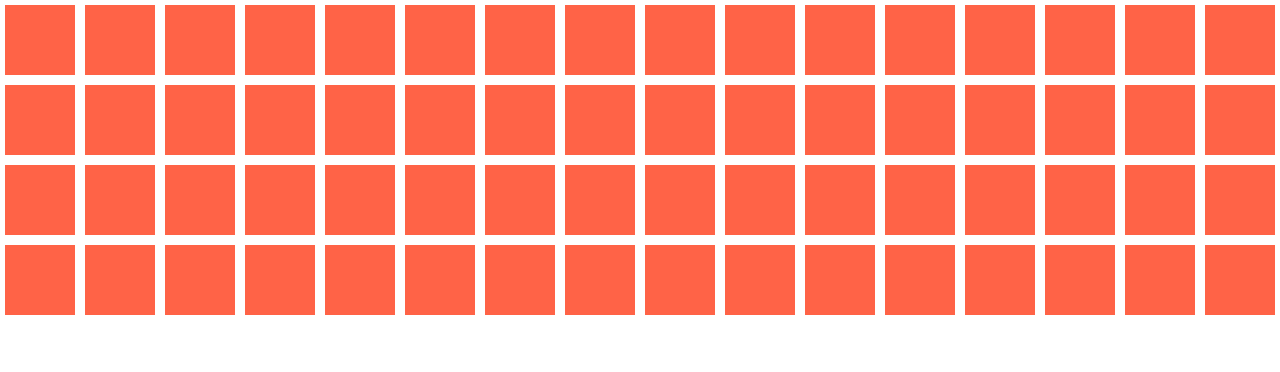
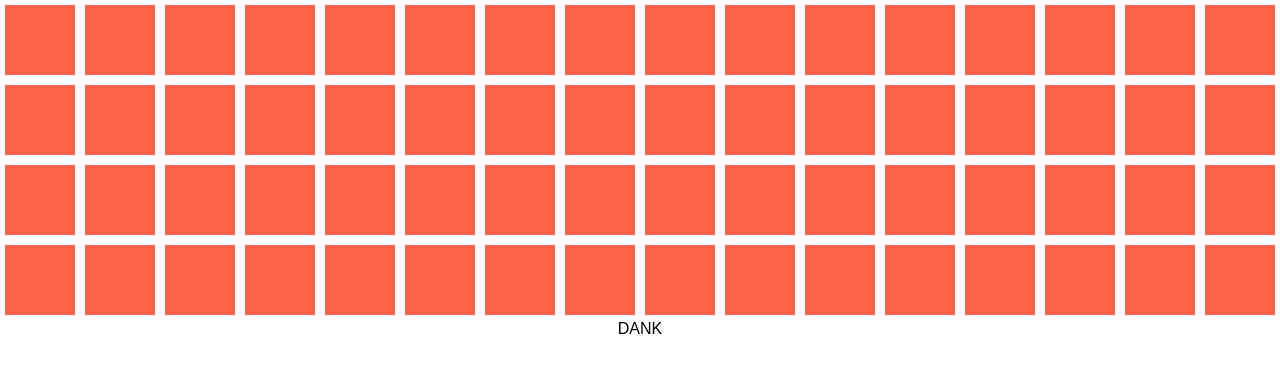
Before and after one commit to hvdson/tone-js-sandbox, a React (Create React App) app: page / in a window 1280 px wide. Shown: the top 372 px of the page. Built offline with nearby package versions, Linux system fonts and the light colour scheme.

Commit message:
setting up to handle state for transport grid - this.state in grid component has an array

```diff
--- a/src/App.css
+++ b/src/App.css
@@ -1,6 +1,11 @@
 .App {
   flex: 1;
   text-align: center;
+}
+
+.container {
+  flex-direction: row;
+  -webkit-flex-flow: row;
 }
 
 .flex-container {
@@ -33,3 +38,7 @@
   float: left;
   padding-top: 100%;
 }
+
+.instrument-name {
+  margin-top: 20px;
+}
--- a/src/App.js
+++ b/src/App.js
@@ -6,25 +6,6 @@ import Grid from './components/Grid.jsx';
 class App extends Component {
   constructor(props) {
     super(props);
-    this.omniOsc = new Tone.OmniOscillator("C#4", "pwm").toMaster();
-    this.state = {
-      oscillatorOn: false
-    };
-  }
-
-  _handleClick = () => {
-    if (this.state.oscillatorOn) {
-      this.omniOsc.stop();
-      this.setState({ oscillatorOn: false });
-    } else {
-      this._newSynth();
-    }
-  }
-
-  _newSynth = () => {
-    //create a synth and connect it to the master output (your speakers)
-    this.omniOsc.start();
-    this.setState({oscillatorOn: true});
   }
 
   render() {
--- a/src/components/Grid.jsx
+++ b/src/components/Grid.jsx
@@ -4,70 +4,58 @@ import Tone from 'tone'
 export default class Grid extends Component {
   constructor(props) {
     super(props);
+    this.omniOsc = new Tone.OmniOscillator("C#4", "pwm").toMaster();
     this.state = {
-      result: null
+      oscillatorOn: false,
+      transportGrid: {
+        kick: [0, 0, 0, 0, 0, 0, 0, 0, 0, 0, 0, 0, 0, 0, 0, 0],
+        snare : [0, 0, 0, 0, 0, 0, 0, 0, 0, 0, 0, 0, 0, 0, 0, 0],
+        hat : [0, 0, 0, 0, 0, 0, 0, 0, 0, 0, 0, 0, 0, 0, 0, 0],
+        tom : [0, 0, 0, 0, 0, 0, 0, 0, 0, 0, 0, 0, 0, 0, 0, 0],
+      }
+    };
+  }
+
+  _handleClick = () => {
+    if (this.state.oscillatorOn) {
+      this.omniOsc.stop();
+      this.setState({ oscillatorOn: false });
+    } else {
+      this._newSynth();
     }
   }
 
-  // render() {
-  //   return (
-  //     <div>
-  //       <div className="flex-container" onClick={this._handleClick}>
-  //         <div className="flex-item"></div>
-  //         <div className="flex-item"></div>
-  //         <div className="flex-item"></div>
-  //         <div className="flex-item"></div>
-  //         <div className="flex-item"></div>
-  //         <div className="flex-item"></div>
-  //         <div className="flex-item"></div>
-  //         <div className="flex-item"></div>
-  //         <div className="flex-item"></div>
-  //         <div className="flex-item"></div>
-  //         <div className="flex-item"></div>
-  //         <div className="flex-item"></div>
-  //         <div className="flex-item"></div>
-  //         <div className="flex-item"></div>
-  //         <div className="flex-item"></div>
-  //         <div className="flex-item"></div>
-  //       </div>
+  _newSynth = () => {
+    //create a synth and connect it to the master output (your speakers)
+    this.omniOsc.start();
+    this.setState({ oscillatorOn: true });
+  }
 
-  //       <div className="flex-container" onClick={this._handleClick}>
-  //         <div className="flex-item"></div>
-  //         <div className="flex-item"></div>
-  //         <div className="flex-item"></div>
-  //         <div className="flex-item"></div>
-  //         <div className="flex-item"></div>
-  //         <div className="flex-item"></div>
-  //         <div className="flex-item"></div>
-  //         <div className="flex-item"></div>
-  //         <div className="flex-item"></div>
-  //         <div className="flex-item"></div>
-  //         <div className="flex-item"></div>
-  //         <div className="flex-item"></div>
-  //         <div className="flex-item"></div>
-  //         <div className="flex-item"></div>
-  //         <div className="flex-item"></div>
-  //         <div className="flex-item"></div>
-  //       </div>
-  //     </div>
-  //   )
-  // }
-
-  render() {
+  _renderFlexItem = (instr) => {
     return (
-      <div>
-        {Array.apply(null, Array(4)).map((i) =>
-          <div className="flex-container" onClick={this._handleClick}>
-            {Array.apply(null, Array(16)).map((i)=>
-              <div className="flex-item"></div>
-            )}
+      <div className="flex-container">
+        {Array.apply(null, this.state.transportGrid.kick).map((i) =>
+          <div className="flex-item" onClick={this._handleClick}>
           </div>
         )}
       </div>
     )
   }
+
+  render() {
+    return (
+      <div className="container">
+        <div id="transport-grid">
+          {this._renderFlexItem('KICK')}
+          {this._renderFlexItem('SNARE')}
+          {this._renderFlexItem('HAT')}
+          {this._renderFlexItem('TOM')}
+        </div>
+        <div className="instrument-labels">
+          <span>DANK</span>
+        </div>
+
+      </div>
+    )
+  }
 }
-
-const _renderFlexItem = () => {
-  return (<div className="flex-item"></div>)
-}
```
